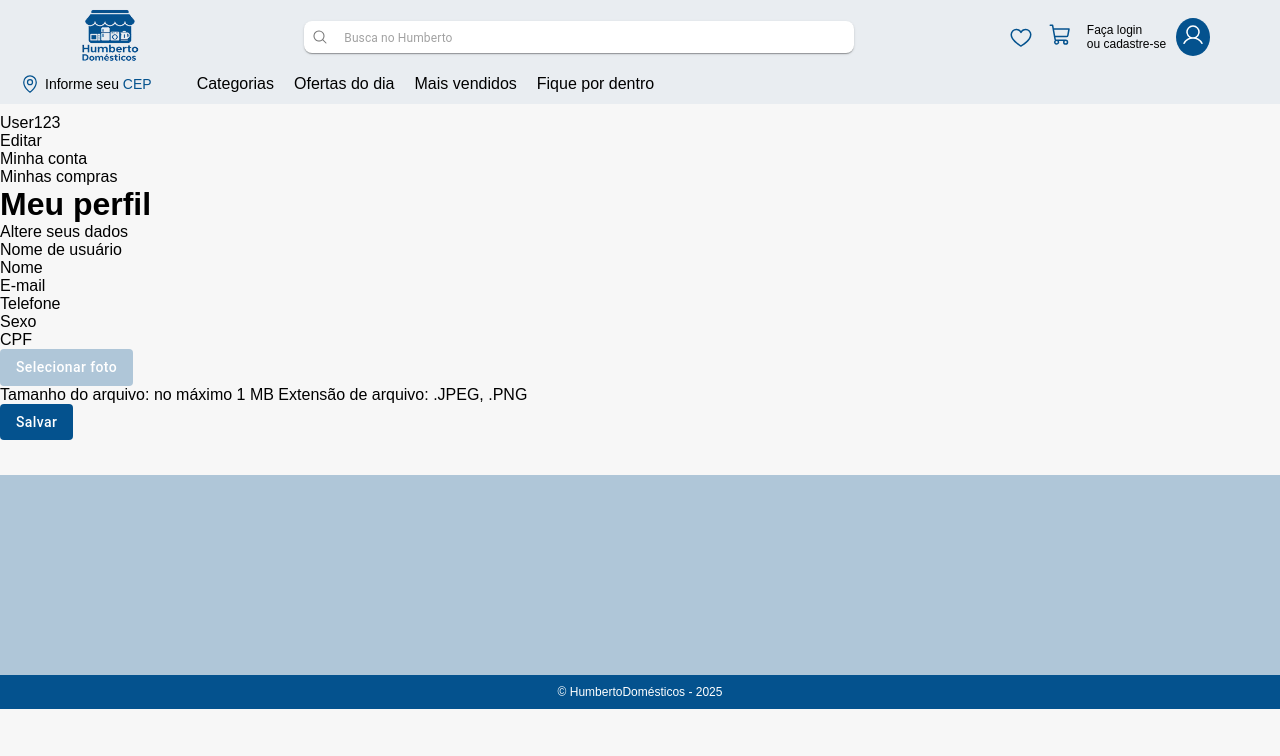
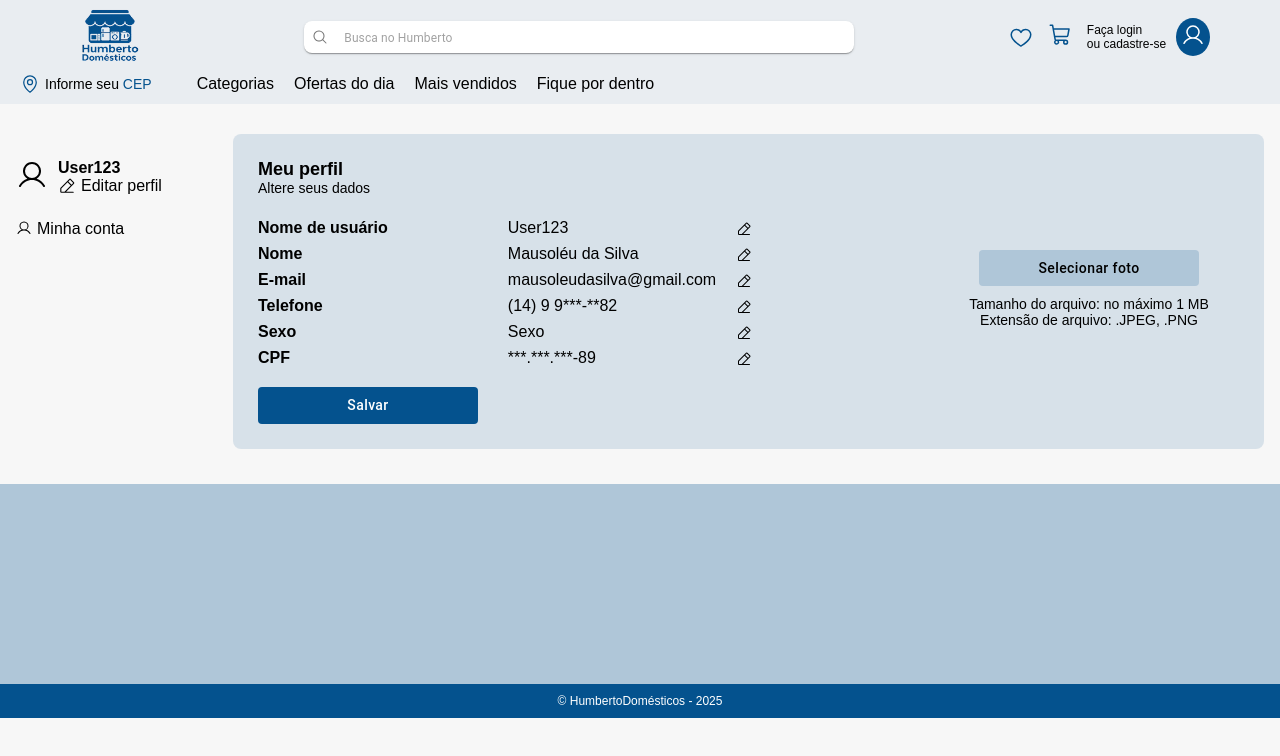
Before and after one commit to HumbertoDomesticos/humbertodomesticos.web, a Next.js app: page /meu-perfil in a window 1280 px wide. Shown: the top 756 px of the page. Built offline with nearby package versions, Linux system fonts and the light colour scheme.

Commit message:
feat: criando tela de perfil

```diff
--- a/src/app/meu-perfil/page.tsx
+++ b/src/app/meu-perfil/page.tsx
@@ -1,28 +1,50 @@
+"use client";
+
 import { Button } from "@mui/material";
 import { FooterComponent } from "../components/footer-component";
 import { HeaderComponent } from "../components/header-component";
+
+import styles from "./styles.module.scss"
+import { Note, PencilSimpleLine, ShoppingCart, User } from "@phosphor-icons/react";
 
 export default function Perfil() {
     return (
         <>
             <HeaderComponent />
+            <div className={`${styles.container} container_info`}>
 
-            <div>
-                <div>
+                <div className={styles.first_column}>
+                    <div className={styles.user_info}>
+                        <User size={32} />
+                        <div className={styles.user}>
                             <p>User123</p>
-                    <span>Editar</span>
+                            <div className={styles.user_editar}>
+                                <PencilSimpleLine size={18} />
+                                <span>Editar perfil</span>
                             </div>
-                <div>
-                    <p>Minha conta</p>
-                    <p>Minhas compras</p>
                         </div>
                     </div>
 
                     <div>
+                        <div className={styles.user_editar}>
+                            <User size={16} />
+                            <p>Minha conta</p>
+                        </div>
+                        {/* <div className={styles.user_editar}>
+                            <Note size={16} />
+                            <p>Minhas compras</p>
+                        </div> */}
+                    </div>
+                </div>
+
+                <div className={styles.second_column}>
                     <h1>Meu perfil</h1>
-                <p>Altere seus dados</p>
+                    <span>Altere seus dados</span>
 
-                <div>
+                    <div className={styles.content}>
+
+                        <div className={styles.info_all}>
+                            <div className={styles.user_info}>
                                 <p>Nome de usuário</p>
                                 <p>Nome</p>
                                 <p>E-mail</p>
@@ -31,19 +53,59 @@ export default function Perfil() {
                                 <p>CPF</p>
                             </div>
 
-                <div>
+                            <div className={styles.user}>
+                                <div className={styles.flex}>
+                                    <p>User123</p>
+                                    <PencilSimpleLine size={16} />
+                                </div>
+
+                                <div className={styles.flex}>
+                                    <p>Mausoléu da Silva</p>
+                                    <PencilSimpleLine size={16} />
+                                </div>
+
+                                <div className={styles.flex}>
+                                    <p>mausoleudasilva@gmail.com</p>
+                                    <PencilSimpleLine size={16} />
+                                </div>
+
+                                <div className={styles.flex}>
+                                    <p>(14) 9 9***-**82</p>
+                                    <PencilSimpleLine size={16} />
+                                </div>
+                                <div className={styles.flex}>
+                                    <p>Sexo</p>
+                                    <PencilSimpleLine size={16} />
+                                </div>
+                                <div className={styles.flex}>
+                                    <p>***.***.***-89</p>
+                                    <PencilSimpleLine size={16} />
+                                </div>
+
+                            </div>
+
+                        </div>
+
+                        <div className={styles.profile_picture}>
                             <Button variant="contained" href="/" sx={{
-                        backgroundColor: "var(--secondary-color)", boxShadow: 'none',
-                        textTransform: "none"
+                                backgroundColor: "var(--secondary-color)", boxShadow: 'none', color: 'black',
+                                textTransform: "none", width: "220px"
                             }}>Selecionar foto</Button>
+
                             <p>Tamanho do arquivo: no máximo 1 MB
                                 Extensão de arquivo: .JPEG, .PNG</p>
                         </div>
+                    </div>
 
+                    <div className={styles.button}>
                         <Button variant="contained" href="/" sx={{
                             backgroundColor: "var(--primary-color)", boxShadow: 'none',
-                        textTransform: "none"
+                            textTransform: "none", width: "220px"
                         }}>Salvar</Button>
+                    </div>
+
+
+                </div>
             </div>
             <FooterComponent />
         </>
--- a/src/app/meu-perfil/styles.module.scss
+++ b/src/app/meu-perfil/styles.module.scss
@@ -0,0 +1,111 @@
+.container {
+    display: flex;
+    justify-content: space-between;
+    margin-top: 30px;
+}
+
+.first_column {
+    display: flex;
+    flex-direction: column;
+    margin-top: 25px;
+    gap: 25px;
+
+    .user_info {
+        display: flex;
+        gap: 10px;
+        font-size: 16px;
+
+        .user {
+            display: flex;
+            flex-direction: column;
+
+            p {
+                font-weight: 600;
+            }
+
+        }
+    }
+
+    .user_editar {
+        display: flex;
+        gap: 5px;
+        align-items: anchor_center;
+    }
+}
+
+.second_column {
+    display: flex;
+    flex-direction: column;
+    background-color: var(--secondary-version-color);
+    width: 1031px;
+    border-radius: 8px;
+    padding: 25px;
+
+    h1 {
+        font-size: 18px;
+    }
+
+    span {
+        font-size: 14px;
+        font-weight: 200;
+    }
+
+    .content {
+        margin-top: 15px;
+        display: flex;
+        justify-content: space-between;
+
+        .info_all {
+            display: flex;
+            justify-content: space-around;
+            gap: 120px;
+            // align-items: anchor-center;
+
+            .user_info {
+                p {
+                    margin-top: 8px;
+                    font-size: 16px;
+                    font-weight: 600;
+                }
+            }
+
+            .user {
+                p {
+                    margin-top: 8px;
+                    font-weight: 200;
+
+                }
+
+                .flex {
+                    display: flex;
+                    gap: 20px;
+                    align-items: end;
+                    justify-content: space-between;
+                    cursor: pointer;
+                }
+            }
+        }
+
+        .profile_picture {
+            display: flex;
+            flex-direction: column;
+            align-items: center;
+            justify-content: center;
+
+            p {
+                margin-top: 10px;
+                font-size: 14px;
+                font-weight: 200;
+                max-width: 300px;
+                text-align: center;
+            }
+
+        }
+
+    }
+
+    .button {
+        margin-top: 20px;
+    }
+
+}
```
Lines whose indentation alone changed are shown as unchanged.
